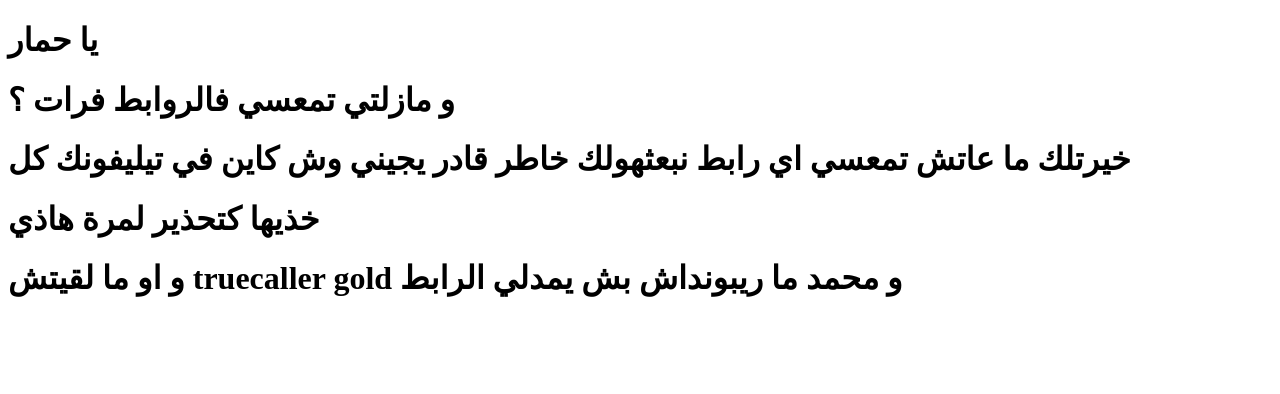
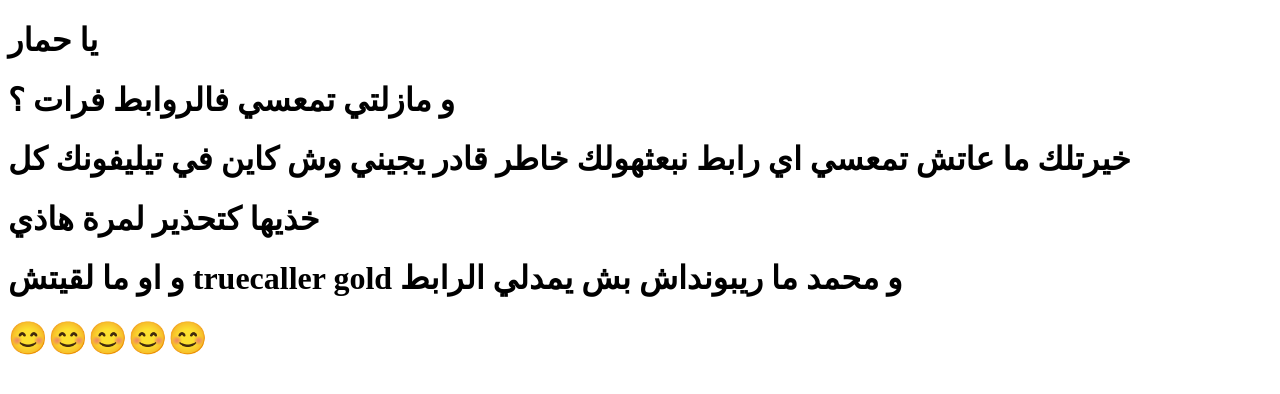
Before and after one commit to anisgg1234/a-warning-for-you-girl, a plain HTML site: page index.html in a window 1280 px wide. Drawn offline with Linux system fonts and the light colour scheme.

Commit message:
Update index.html

```diff
--- a/index.html
+++ b/index.html
@@ -11,6 +11,7 @@
         <h1>خيرتلك ما عاتش تمعسي اي رابط نبعثهولك خاطر قادر يجيني وش كاين في تيليفونك كل</h1>
         <h1>خذيها كتحذير لمرة هاذي</h1>
         <h1>و او ما لقيتش truecaller gold و محمد ما ريبونداش بش يمدلي الرابط </h1>
+        <h1>😊😊😊😊😊</h1>
     </body>
 
     </html>
```
